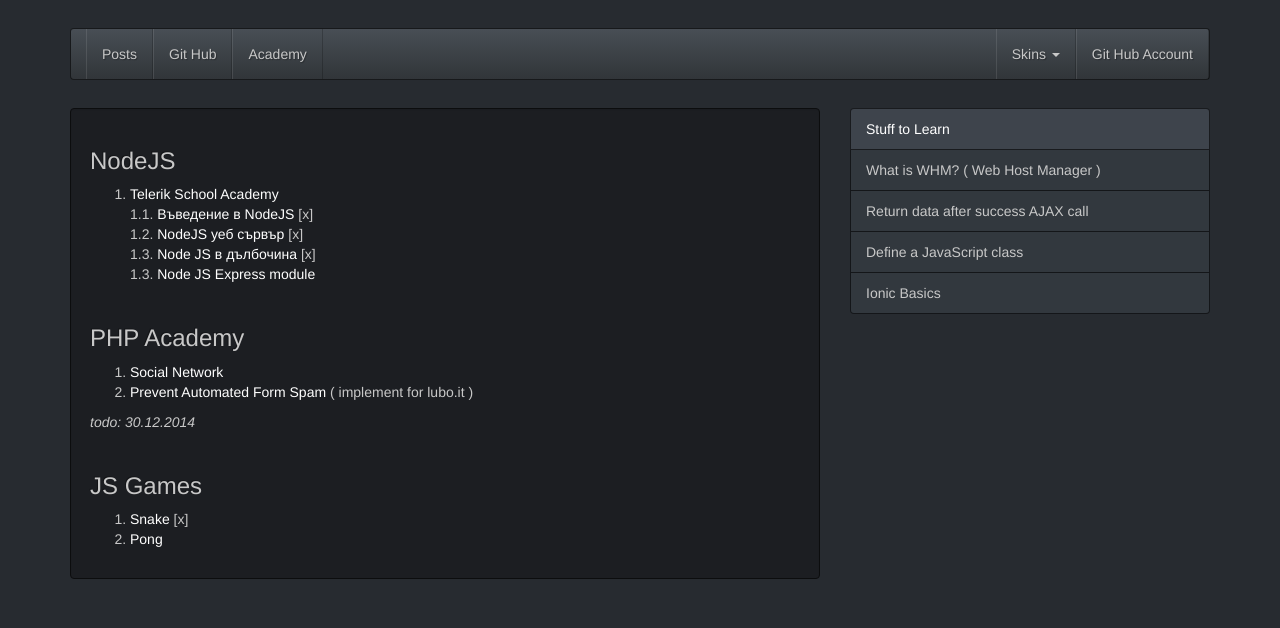
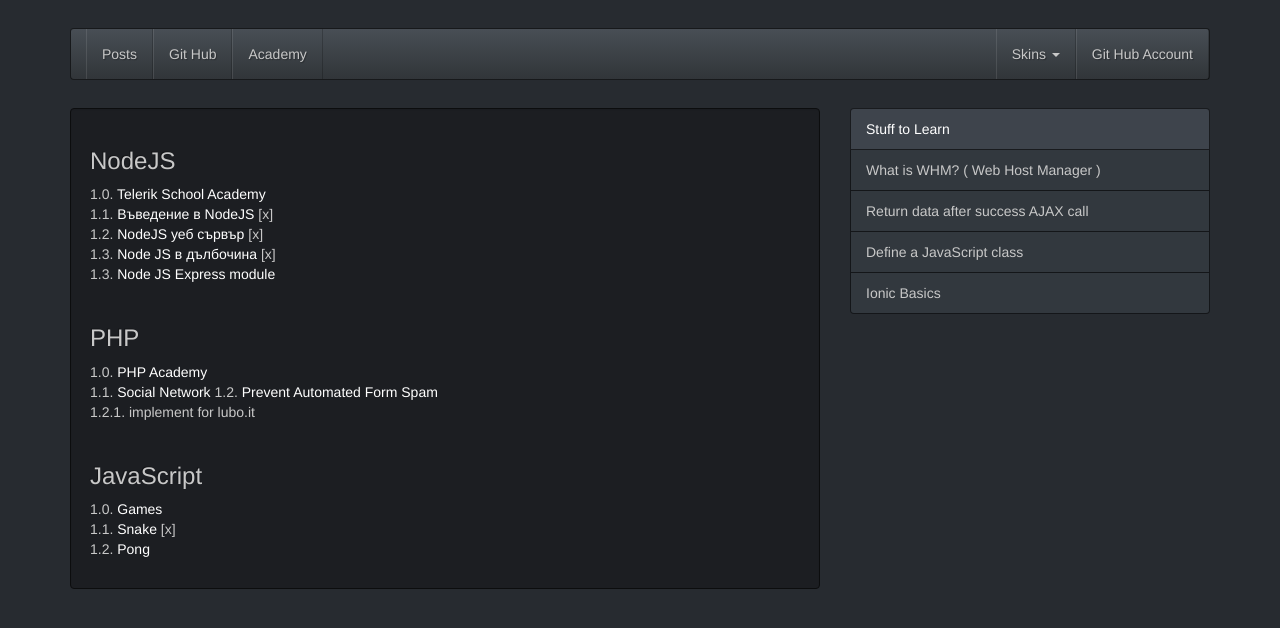
Before and after one commit to donvercety/donvercety.github.io, a Jekyll site: the page built from _posts/2014-12-28-stuff-to-learn.md, in a window 1280 px wide. Shown: the top 628 px of the page. Built offline with Jekyll 4.4.1, drawn with Linux system fonts in a browser that asks for light colours; nearby versions of some CDN libraries.

Commit message:
Update 2014-12-28-stuff-to-learn.md

```diff
--- a/_posts/2014-12-28-stuff-to-learn.md
+++ b/_posts/2014-12-28-stuff-to-learn.md
@@ -9,7 +9,7 @@ description: >
 
 ### NodeJS
 
-1. [Telerik School Academy](https://www.youtube.com/playlist?list=PLF4lVL1sPDSmiF3qBNkxOcAQOsGFMJhSd)
+1.0. [Telerik School Academy](https://www.youtube.com/playlist?list=PLF4lVL1sPDSmiF3qBNkxOcAQOsGFMJhSd)
 1.1. [Въведение в NodeJS](https://www.youtube.com/watch?v=kqhTrYr0lOw) [x]
 1.2. [NodeJS уеб сървър](https://www.youtube.com/watch?v=OQM7HptXBXA) [x]
 1.3. [Node JS в дълбочина](https://www.youtube.com/watch?v=qlNz_mrPni0&index=3&list=PLF4lVL1sPDSmiF3qBNkxOcAQOsGFMJhSd) [x]
@@ -17,16 +17,17 @@ description: >
 
 ---
 
-### PHP Academy
+### PHP
 
-1. [Social Network](https://www.youtube.com/playlist?list=PLfdtiltiRHWEGcgVaEZQGoCNN4ye-5Hrc)
-2. [Prevent Automated Form Spam](https://www.youtube.com/watch?v=rYBomZIzrS4) ( implement for lubo.it )
-
-*todo: 30.12.2014*
+1.0. [PHP Academy](https://www.youtube.com/channel/UCpOIUW62tnJTtpWFABxWZ8g)
+1.1. [Social Network](https://www.youtube.com/playlist?list=PLfdtiltiRHWEGcgVaEZQGoCNN4ye-5Hrc)
+1.2. [Prevent Automated Form Spam](https://www.youtube.com/watch?v=rYBomZIzrS4)
+1.2.1. implement for lubo.it
 
 ---
 
-### JS Games
+### JavaScript
 
-1. [Snake](https://www.youtube.com/watch?v=uU5YPIvJ24Y) [x]
-2. [Pong](https://www.youtube.com/watch?v=KApAJhkkqkA)
+1.0. [Games](https://www.youtube.com/playlist?list=PLDu4C7CHISoKbi-do2VKUfS6cv36C57y4)
+1.1. [Snake](https://www.youtube.com/watch?v=uU5YPIvJ24Y) [x]
+1.2. [Pong](https://www.youtube.com/watch?v=KApAJhkkqkA)
```
